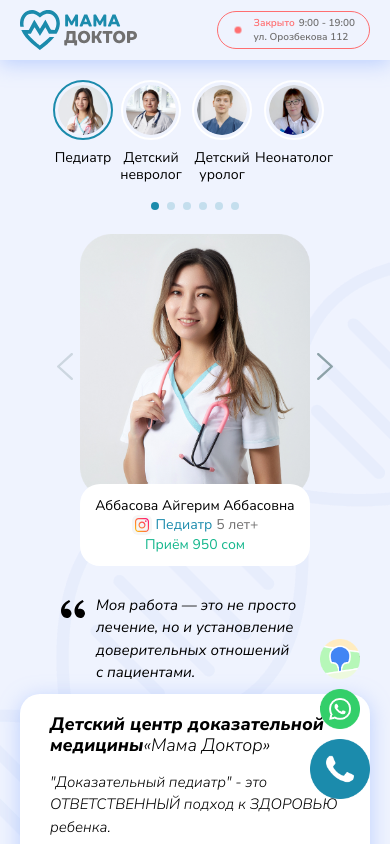
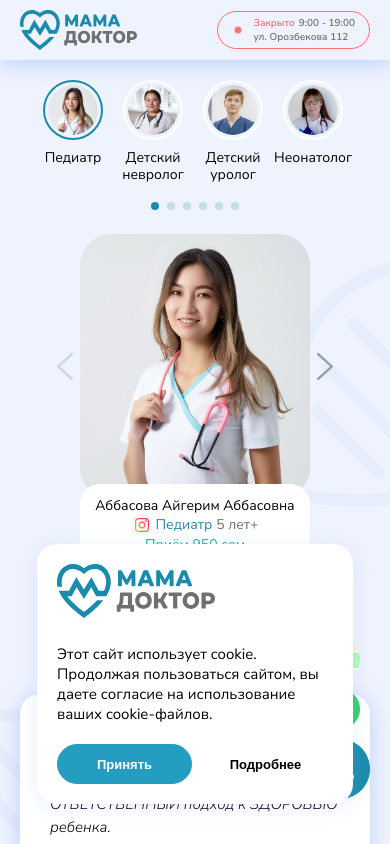
Before and after one commit to imka2006/pediatr, a React (Vite) app: page / in a window 390 px wide. Shown: the top 844 px of the page. Built offline with nearby package versions, Linux system fonts and the light colour scheme; no server answers.

Commit message:
чисто куки

```diff
--- a/src/App.jsx
+++ b/src/App.jsx
@@ -50,7 +50,7 @@ function App() {
       <Reviews />
       {modalOpen && <Modal setModal={setModalOpen} />}
       {isMobile && <Blog />}
-      {/* <Cookie /> */}
+      <Cookie />
     </>
   );
 }
--- a/src/components/Clookie/Full/index.jsx
+++ b/src/components/Clookie/Full/index.jsx
@@ -2,7 +2,11 @@ import React from "react";
 
 import "./style.scss"
 
-function Full() {
+function Full({setLil,setFull}) {
+    const onClose = () => {
+        setFull(false)
+        setLil(false)
+    }
     return (
         <div className="cookie-full">
             <h2 className="cookie-full__title">Условия использования файлов cookie</h2>
@@ -25,7 +29,7 @@ function Full() {
                 pediatr.kg.
             </div>
             <div className="cookie-full__wrapper">
-                <button className="cookie-full__blue">Принять</button>
+                <button className="cookie-full__blue" onClick={() => onClose()}>Принять</button>
             </div>
         </div>
     );
--- a/src/components/Clookie/Full/style.scss
+++ b/src/components/Clookie/Full/style.scss
@@ -1,9 +1,16 @@
 .cookie-full {
     padding: 40px;
     max-width: 560px;
+    width: 100%;
     box-sizing: border-box;
     background: #fff;
     border-radius: 20px;
+    position: fixed;
+    left: 50%;
+    top: 50%;
+    transform: translate(-50%, -50%);
+    box-shadow: 0 4px 20px rgba(138, 173, 255, 0.2);
+    z-index: 999;
 
     &__title {
         font-weight: 700;
@@ -44,4 +51,15 @@
             background: #fff;
         }
     }
+    @media screen and (max-width:500px) {
+        width: 90%;
+        padding: 20px;
+        &__title {
+            font-size: 25px;
+            line-height: 30px;
+        }
+        &__text {
+            font-size: 12px;
+        }
+    }
 }
--- a/src/components/Clookie/Lil/index.jsx
+++ b/src/components/Clookie/Lil/index.jsx
@@ -2,15 +2,15 @@ import React from 'react'
 import Logo from "../../../assets/icon/Header/logo.svg"
 
 import "./style.scss"
-function Lil() {
+function Lil({setLil,setFull}) {
 
   return (
     <div className="cookie-lil">
         <img src={Logo} alt="logo" />
         <div className="cookie-lil__text">Этот сайт использует cookie. Продолжая пользоваться сайтом, вы даете согласие на использование ваших cookie-файлов.</div>
         <div className="cookie-lil__wrapper">
-            <button className="cookie-lil__blue">Принять</button>
-            <button className="cookie-lil__white">Подробнее</button>
+            <button className="cookie-lil__blue" onClick={() => setLil(false)}>Принять</button>
+            <button className="cookie-lil__white" onClick={() => setFull(true)}>Подробнее</button>
         </div>
     </div>
   )
--- a/src/components/Clookie/Lil/style.scss
+++ b/src/components/Clookie/Lil/style.scss
@@ -2,8 +2,13 @@
     padding: 20px;
     max-width: 351px;
     box-sizing: border-box;
+    box-shadow: 0 4px 20px rgba(138, 173, 255, 0.2);
     background: #fff;
     border-radius: 20px;
+    position: fixed;
+    left: 30px;
+    bottom: 100px;
+    z-index: 999;
 
     &__text {
         font-size: 15px;
@@ -31,22 +36,30 @@
         color: #000;
         background: #fff;
         border: 1px solid #fff;
-        transition: .3s;
+        transition: 0.3s;
         &:hover {
-            transition: .3s;
+            transition: 0.3s;
             color: #fff;
-            background: #249DC0;
+            background: #249dc0;
         }
     }
     &__blue {
         color: #fff;
         background: #249dc0;
         border: 1px solid #249dc0;
-        transition: .3s;
+        transition: 0.3s;
         &:hover {
-            transition: .3s;
+            transition: 0.3s;
             color: #1b8bac;
             background: #fff;
         }
     }
+    @media screen and (max-width: 500px) {
+        left: 50%;
+        bottom: 40px;
+        transform: translate(-50%, 0%);
+    }
+    @media screen and (max-width: 350px) {
+        max-width: 300px;
+    }
 }
--- a/src/components/Clookie/index.jsx
+++ b/src/components/Clookie/index.jsx
@@ -1,22 +1,24 @@
-import React, { useState } from 'react'
-import Lil from './Lil'
-import Full from './Full'
+import React, { useState } from "react";
+import Lil from "./Lil";
+import Full from "./Full";
 
-import "./style.scss"
+import "./style.scss";
 
 function Cookie() {
-    const [active, seetActive] = useState(true)
-  return (
-    <>
-    {
-        active ? (
-            <Full />
-        ): (
-            <Lil />
-        )
-    }
-    </>
-  )
+    const [lil, setLil] = useState(true);
+    const [full, setFull] = useState(false);
+
+    return (
+        <>
+            {lil && <Lil setLil={setLil} setFull={setFull} />}
+            {full && (
+                <>
+                    <div className="cookie-wrapper" onClick={() =>setFull(false) }></div>
+                    <Full  setLil={setLil} setFull={setFull}/>
+                </>
+            )}
+        </>
+    );
 }
 
-export default Cookie
+export default Cookie;
--- a/src/components/Clookie/style.scss
+++ b/src/components/Clookie/style.scss
@@ -0,0 +1,11 @@
+.cookie {
+    &-wrapper  {
+        position: fixed;
+        left: 0px;
+        bottom: 0px;
+        width: 100%;
+        height: 100%;
+        z-index: 999;
+        background: rgba(0,0,0,0.7);
+    }
+}
--- a/src/components/Hero/Left/Tabs/style.scss
+++ b/src/components/Hero/Left/Tabs/style.scss
@@ -66,10 +66,18 @@
         flex-direction: unset;
         margin-top: 0;
 
+        &__item {
+            min-width: 80px;
+            max-width: 80px;
+        }
     }
 
     @media screen and (max-width: 490px) {
-        width: 280px;
+        width: 320px;
         gap: 0px;
     }
+
+    @media screen and (max-width: 380px) {
+        width: 280px;
+    }
 }
--- a/src/components/Modal/Calendar/style.scss
+++ b/src/components/Modal/Calendar/style.scss
@@ -12,10 +12,6 @@
         padding: 20px;
         border-radius: 10px;
         background-color: #fff;
-    }
-
-    &-left {
-        /* Левая часть с календарём */
     }
 
     &-table {
@@ -130,7 +126,14 @@
         cursor: pointer;
     }
 
-    @media screen and (max-width: 620px) {
+    @media screen and (max-width: 650px) {
+        &-container {
+            position: absolute;
+            left: 50%;
+            top: 50%;
+            transform: translate(-50%, -50%);
+        }
+
         &-wrapper {
             flex-direction: column;
             max-width: 280px;
@@ -150,8 +153,8 @@
     @media screen and (max-width: 450px) {
         &-wrapper {
             max-width: unset;
-            height: 100%;
-            border-radius: 0;
+            height: auto;
+            padding-bottom: 80px;
         }
         &-hoursBlock,
         &-left {
--- a/src/components/Modal/Record/style.scss
+++ b/src/components/Modal/Record/style.scss
@@ -13,6 +13,7 @@
         z-index: -1;
         left: -40px;
         bottom: -64px;
+        max-width: 100%;
     }
 
     &__title {
@@ -139,10 +140,11 @@
     }
     &__bott {
         display: flex;
-        align-items: flex-end;
+        align-items: flex-start;
         justify-content: space-between;
         position: relative;
         z-index: 1;
+        margin-top: 20px;
 
         a {
             height: 40px;
@@ -164,8 +166,16 @@
         & {
             width: 100%;
             height: 100%;
+            overflow: auto;
+            overflow: auto;
+            scrollbar-width: none; /* Firefox */
+            -ms-overflow-style: none; /* IE и Edge */
+            ::-webkit-scrollbar {
+                display: none;
+            }
             &__wrapper {
                 flex-wrap: wrap;
+                gap: 12px;
             }
             &__info {
                 margin: 30px auto 0;
@@ -174,29 +184,38 @@
                 font-size: 24px;
             }
             &__list {
-                top: 150px;
-            }
-        }
-    }
-    @media screen and (max-width: 450px) {
-        & {
-            width: 100%;
-            height: 100%;
-            border-radius: 0;
-            overflow-y: auto;
-            padding: 20px;
-
-            &__call {
-                margin-top: 50%;
+                top: 145px;
             }
             &__btn {
                 padding: 11px 0;
                 width: 100%;
             }
         }
+    }
+    @media screen and (max-width: 450px) {
+        //     & {
+        //         // width: 100%;
+        //         // height: 100%;
+        //         // border-radius: 0;
+        //         // overflow-y: auto;
+        padding: 30px 20px 0px;
+
+        &__call {
+            margin-top: 50px;
+        }
+        &__close {
+            right: 15px;
+            top: 10px;
+        }
+        //         &__btn {
+        //             padding: 11px 0;
+        //             width: 100%;
+        //         }
+        //     }
         &__list {
-            top: 133px;
+            top: 125px;
             left: 20px;
+            max-width: 248px;
         }
     }
 }
--- a/src/components/Modal/style.scss
+++ b/src/components/Modal/style.scss
@@ -21,10 +21,10 @@
         transform: translate(-50%, -50%);
     }
 
-    @media screen and (max-width: 450px) {
+    @media screen and (max-width: 700px) {
         &-wrapper {
-            width: 100%;
-            height: 100%;
+            width: 90%;
+            height: 90%;
         }
     }
 }
```
